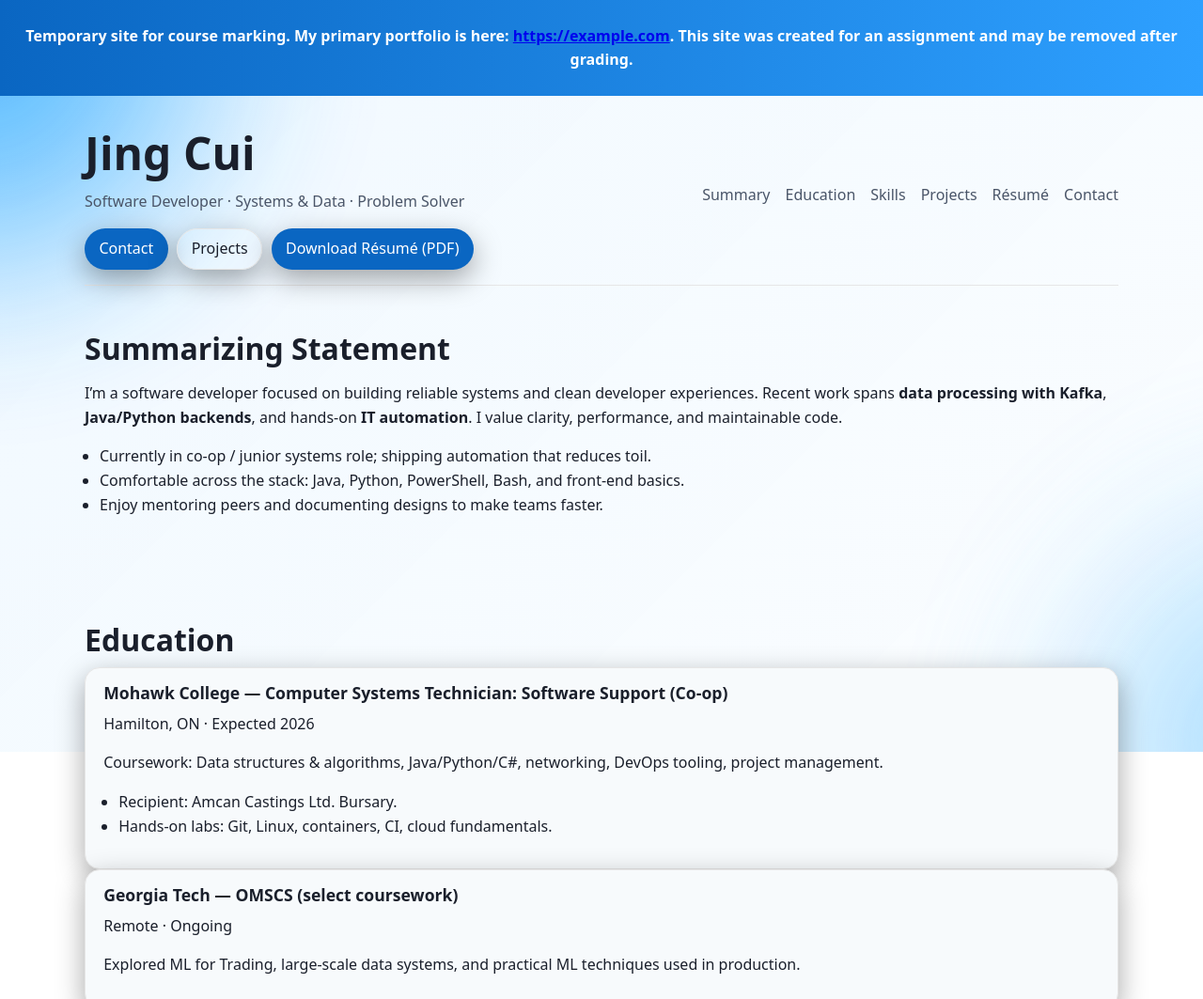
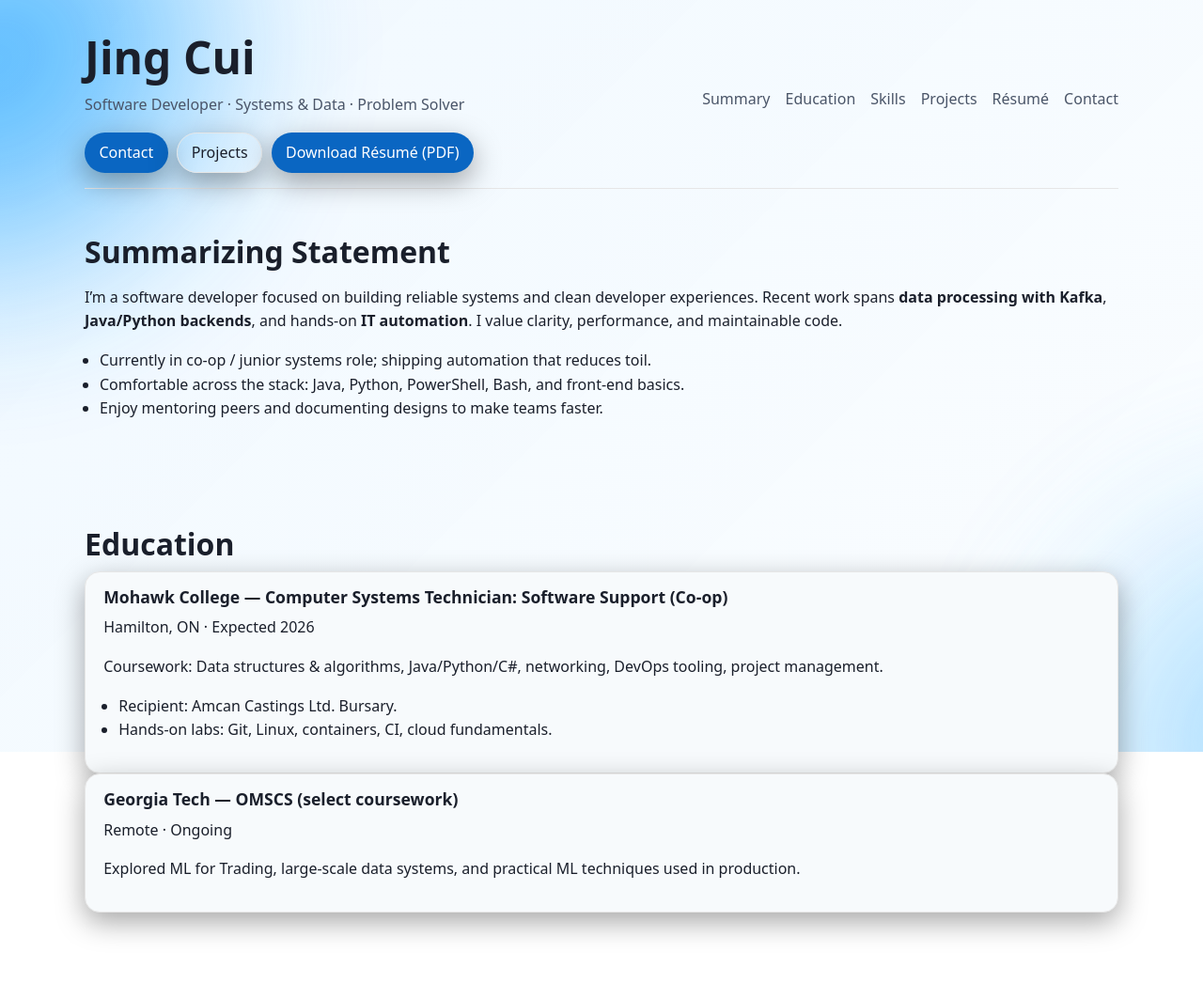
Before and after one commit to JingCui-mohawk/JingCui-mohawk.github.io, a plain HTML site: page index.html in a window 1280 px wide. Shown: the top 1063 px of the page at 94% size. Drawn offline with Linux system fonts and the light colour scheme.

Commit message:
Remove assignment disclaimer banner from index.html
Removed the assignment disclaimer banner from the HTML.

```diff
--- a/index.html
+++ b/index.html
@@ -17,14 +17,6 @@
     <div class="bg-blob blob-2"></div>
     <div class="bg-gradient"></div>
   </div>
-  <!-- Assignment Disclaimer Banner -->
-  <aside class="banner" role="note" aria-label="Assignment disclaimer">
-    <p><strong>Temporary site for course marking.</strong> My primary portfolio is here:
-      <a href="#" aria-label="Primary portfolio (placeholder)">https://example.com</a>.
-      This site was created for an assignment and may be removed after grading.
-    </p>
-  </aside>
-
   <header class="site-header container">
     <div class="id-block">
       <h1>Jing Cui</h1>
```
